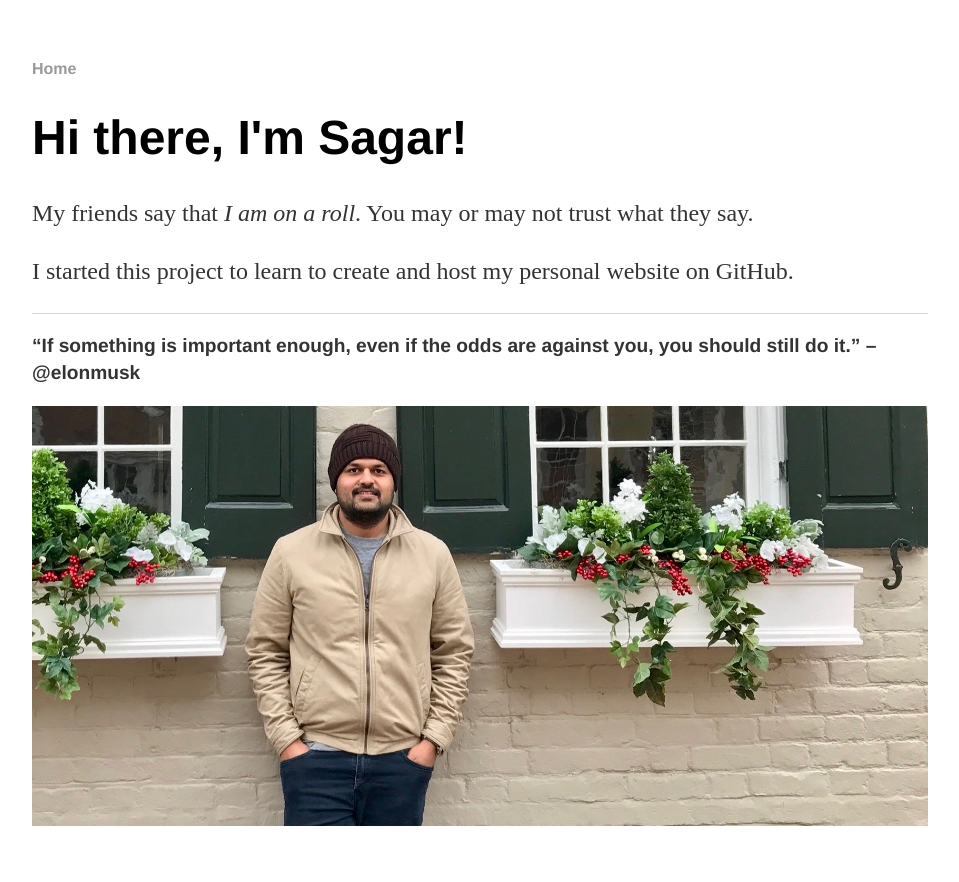
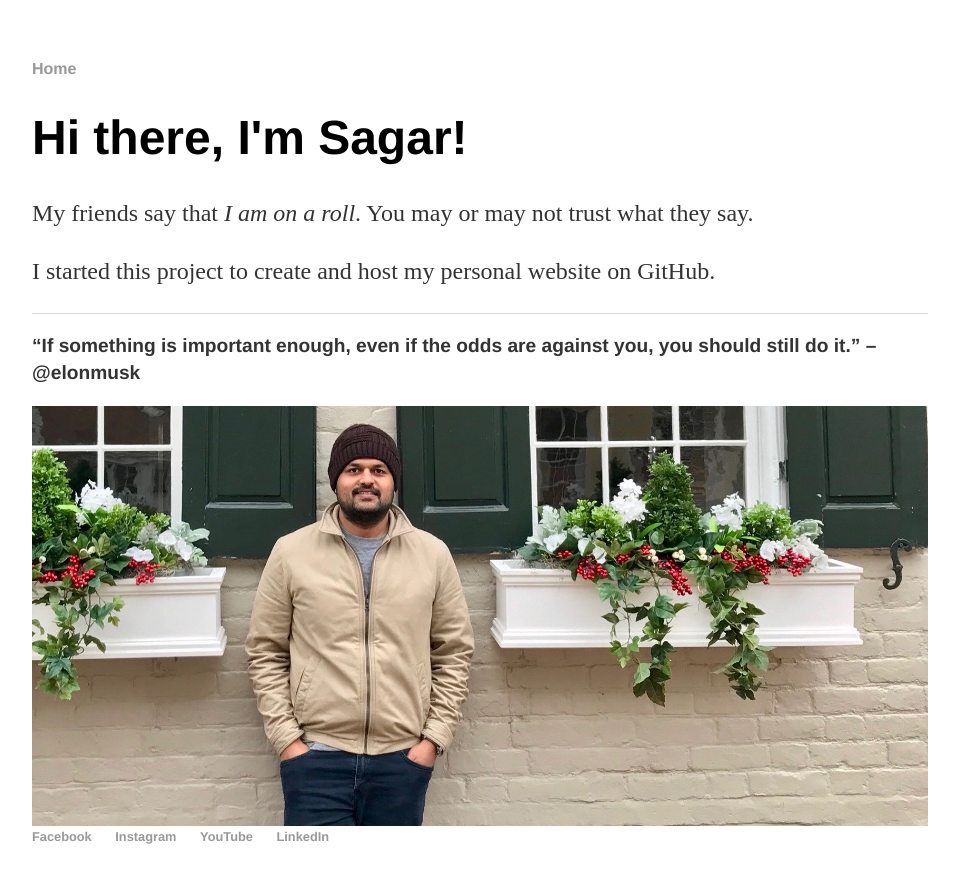
Before and after one commit to sagar-umesh/sagar-umesh.github.io, a plain HTML site: page index.html in a window 1280 px wide. Shown: the whole page, without its empty margins (160-1119 px from the left). Drawn offline with Linux system fonts and the light colour scheme.

Commit message:
Update index.html

```diff
--- a/index.html
+++ b/index.html
@@ -17,13 +17,19 @@
 
         		<h1>Hi there, I'm Sagar!</h1>
 				<p>My friends say that <em>I am on a roll</em>. You may or may not trust what they say. </p>
-			<p> I started this project to learn to create and host my personal website on GitHub. </p>
+			<p> I started this project to create and host my personal website on GitHub. </p>
     		</div><!-- /.blurb -->
 		</div><!-- /.container -->
 		<footer>
     		<ul>
         		<p>“If something is important enough, even if the odds are against you, you should still do it.”  – @elonmusk </p>
         		<img src="https://sagar-umesh.github.io/IMG_4760 (1).jpg" width=100% height=100%>
+			<li><a href="https://www.facebook.com/sagar.tumesh">Facebook</a></li>
+			<li><a href="https://www.instagram.com/cigaaaarrrr">Instagram</a></li>
+			<li><a href="https://www.youtube.com/user/TUSagar">YouTube</a></li>
+			<li><a href="https://www.linkedin.com/in/sagarumesh/">LinkedIn</a></li>
+
+
 			</ul>
 		</footer>
 	</body>
```
